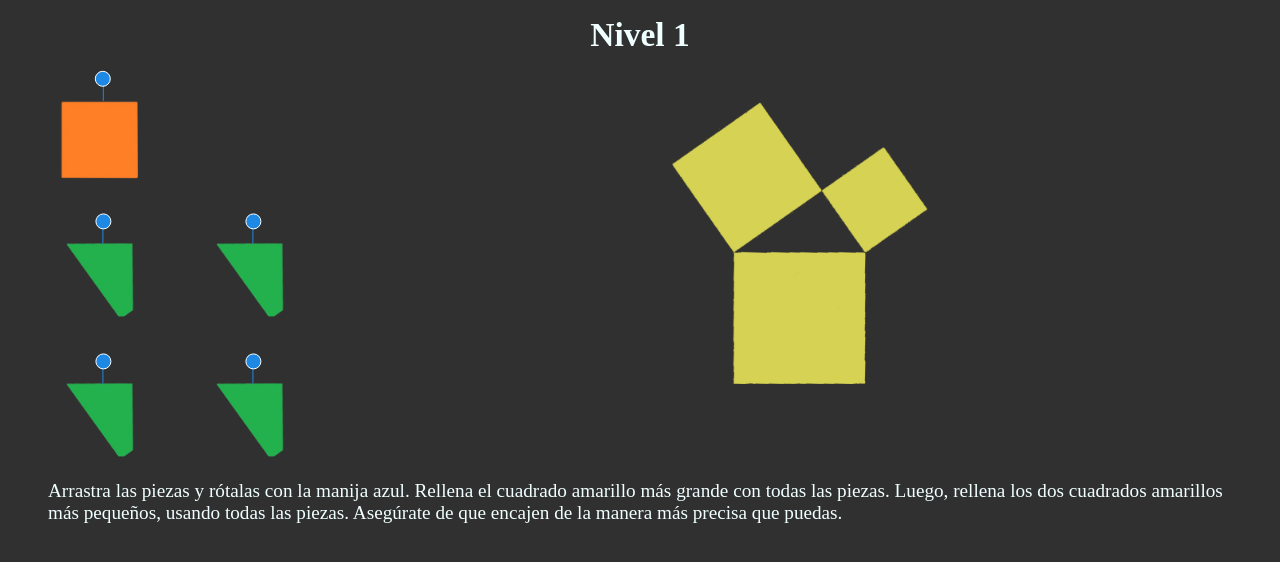
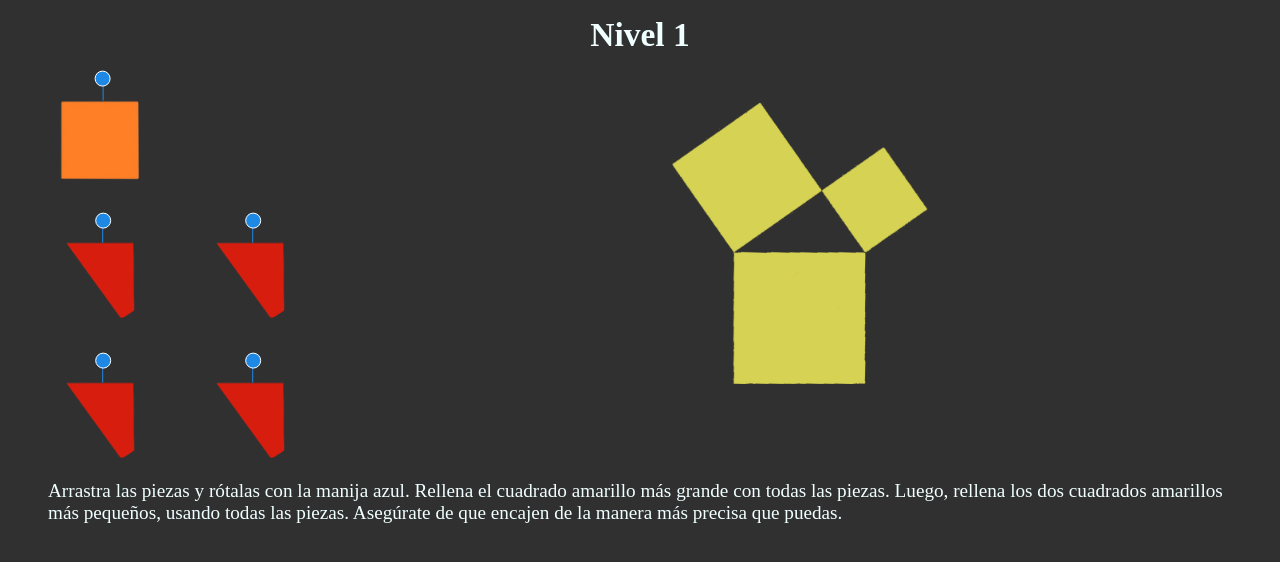
Before and after one commit to Manu84-bit/pythagoras-puzzle, a plain HTML site: page index.html in a window 1280 px wide. Drawn offline with Linux system fonts and the light colour scheme.

Commit message:
image quality enhanced

```diff
--- a/css/style.css
+++ b/css/style.css
@@ -37,7 +37,7 @@ background-color: rgb(48, 48, 48);
 
 #board {
     margin-top: 3rem;
-    background-image: url("../img/pythagoras_template.png");
+    background-image: url("../img/pythagoras_template1.png");
     background-size:calc(641px / var(--scale));
     width: calc(641px / var(--scale));
     height: calc(706px / var(--scale));
@@ -59,17 +59,17 @@ background-color: rgb(48, 48, 48);
 
 #square {
     background-image: url('../img/square.png');
-    background-size: calc(196px/ var(--scale));
-    width: calc(196px/ var(--scale));
-    height:calc(196px/ var(--scale));
+    background-size: calc(197px/ var(--scale));
+    width: calc(197px/ var(--scale));
+    height:calc(197px/ var(--scale));
     z-index: 15;
 }
 
 .polys {
-    background-image: url("../img/poly.png");
-    background-size: calc(168px/ var(--scale));
-    width: calc(168px/ var(--scale));
-    height: calc(183px/ var(--scale));
+    background-image: url("../img/poly1.png");
+    background-size: calc(169px/ var(--scale));
+    width: calc(169px/ var(--scale));
+    height: calc(187px/ var(--scale));
 }
 
 #poly1 {
```
Also changed, not shown: img/poly1.png (added), img/pythagoras_template1.png (added).
